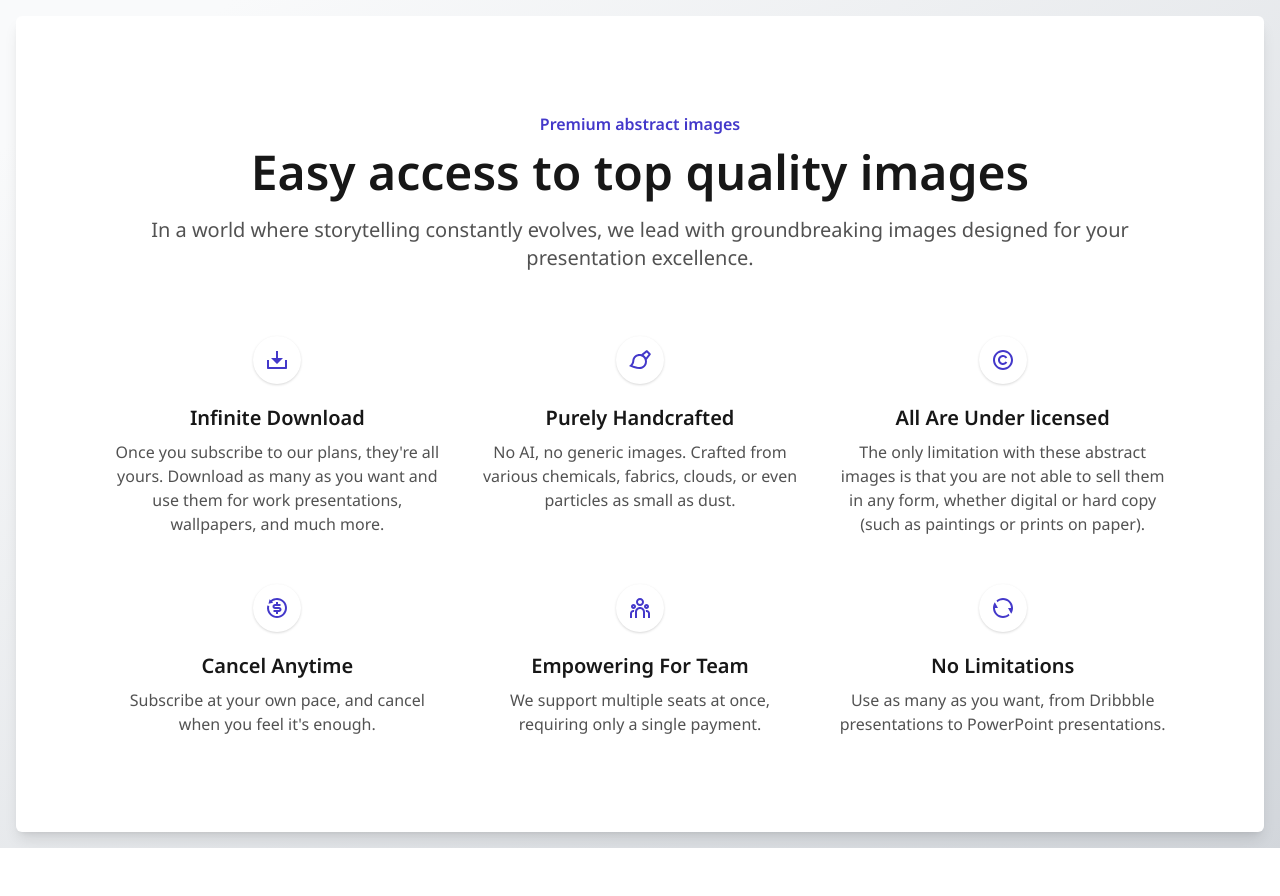
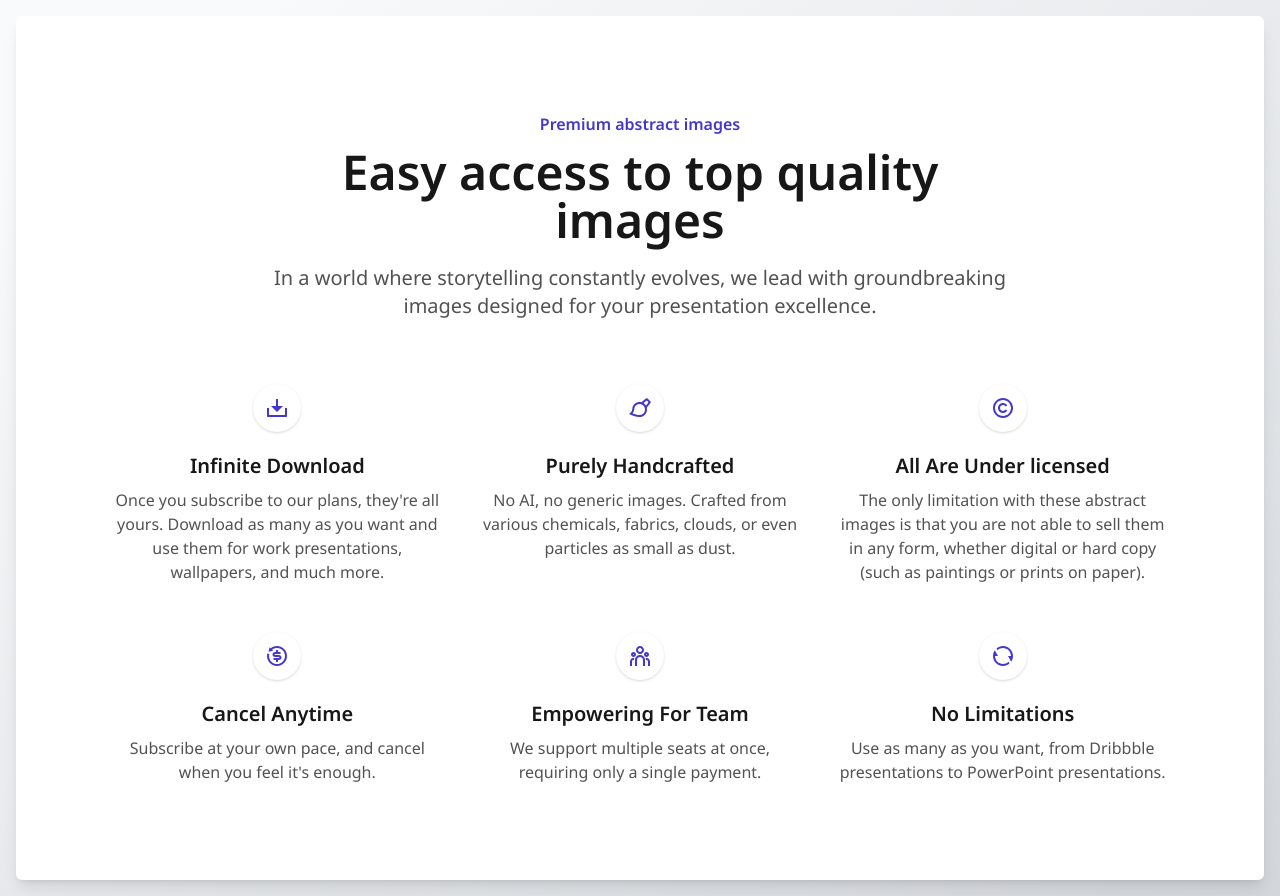
Before and after one commit to IfMalthereturnawesome/marketing, a React (Vite) app: page /feature-section-grid in a window 1280 px wide. Before the commit the page ends 848 px from the top, so only its background shows below. Built offline with nearby package versions, Linux system fonts and the light colour scheme; a web font is replaced by a local one.

Commit message:
Fix description padding

```diff
--- a/src/components/FeatureSectionGrid.tsx
+++ b/src/components/FeatureSectionGrid.tsx
@@ -14,13 +14,13 @@ const FeatureSectionGrid = ({
 }: FeatureSectionGridProps) => {
 	return (
 		<div className='w-full rounded bg-primary shadow-sm md:rounded-md md:shadow-md lg:shadow-lg'>
-			<div className='flex flex-col px-3 py-12 md:px-4 md:py-16 lg:p-24'>
+			<div className='flex h-full flex-col items-center justify-center px-3 py-12 md:px-4 md:py-16 lg:p-24'>
 				<section
 					className={cn('flex flex-col items-center justify-center gap-12 md:gap-16', className)}
 				>
 					<div className='text-center'>
-						<hgroup className='flex flex-col gap-5'>
-							<div className='flex flex-col gap-3'>
+						<hgroup className='flex flex-col gap-5 lg:px-40'>
+							<div className='flex flex-col gap-3 lg:px-10'>
 								<h4 className='text-base font-semibold text-brand-foreground'>{subtitle}</h4>
 								<h1 className='text-3xl font-semibold text-primary-foreground md:text-5xl'>
 									{title}
```
